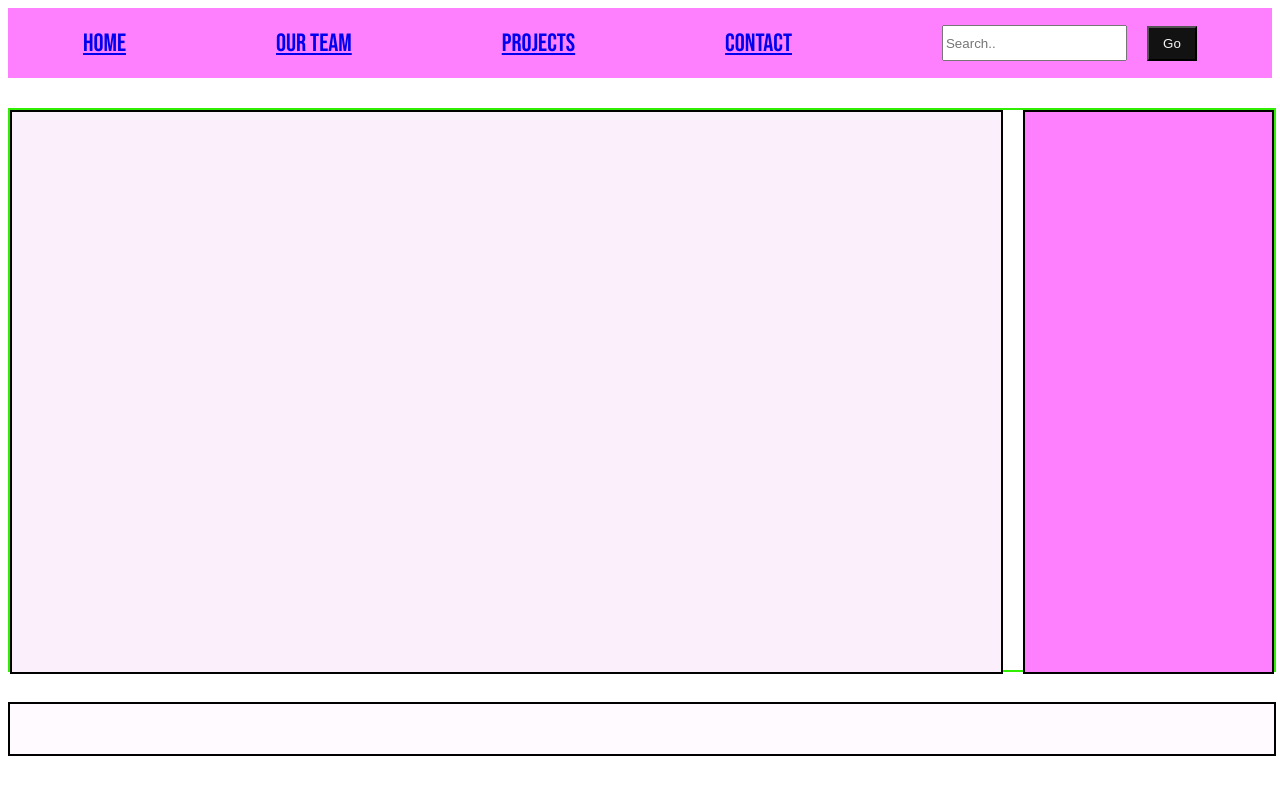
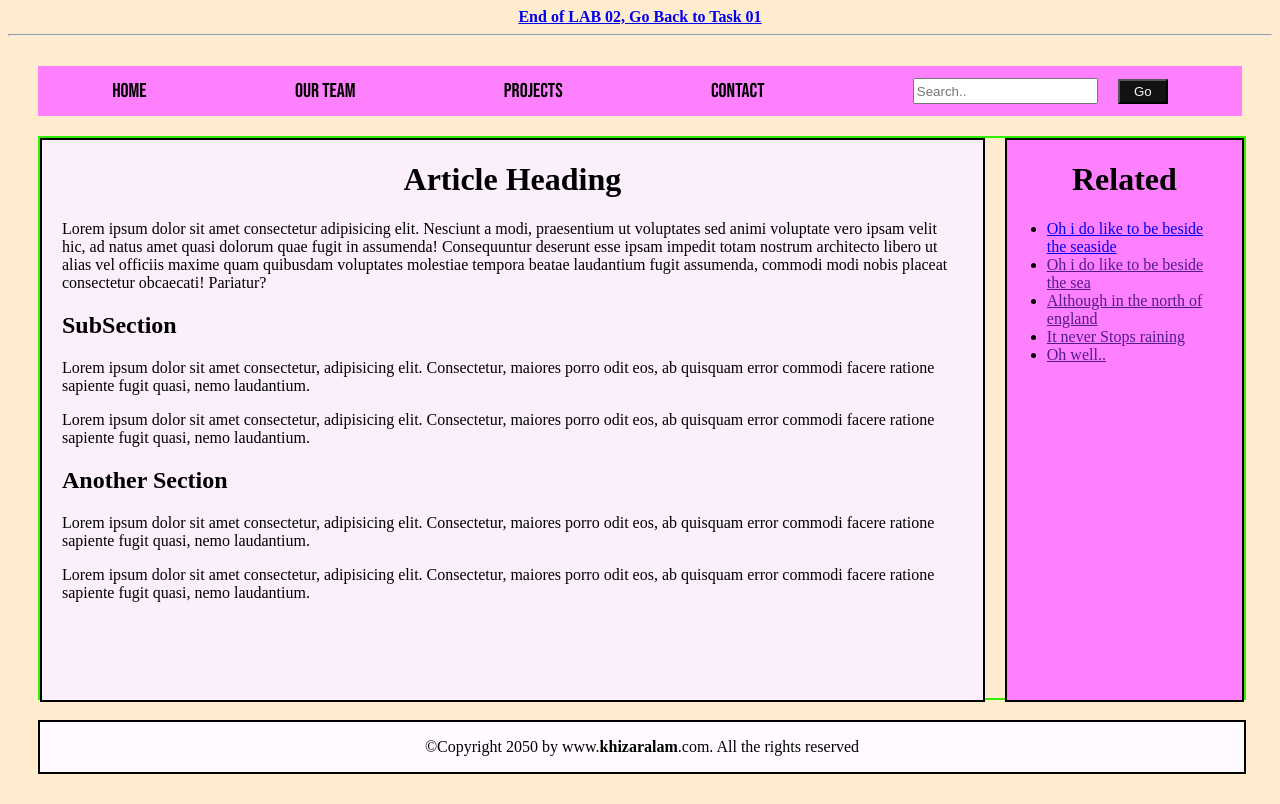
Before and after one commit to KhizarAlam20/6th-Semester, a plain HTML site: page WE LAB/K213868_LAB_2_Khizar_Alam/K213868_LAB_2_Khizar_Alam/html_files/k213868_task_08.html in a window 1280 px wide. Drawn offline with Linux system fonts and the light colour scheme.

Commit message:
Q8 finished- Lab 2

```diff
--- a/WE LAB/K213868_LAB_2_Khizar_Alam/K213868_LAB_2_Khizar_Alam/html_files/k213868_task_08.css
+++ b/WE LAB/K213868_LAB_2_Khizar_Alam/K213868_LAB_2_Khizar_Alam/html_files/k213868_task_08.css
@@ -1,34 +1,37 @@
-/* body {
-    font-family: "Bebas Neue", sans-serif;
-    font-weight: 400;
-    font-style: normal;
-} */
+body {
+   background-color: blanchedalmond;
+}
 
 .navBar{
     background-color: #FF80FF;
-    height: 70px;
-    font-size: 25px;
+    height: 50px;
+    font-size: 20px;
     /* display: flex;
     justify-content: space-evenly; */
     font-family: "Bebas Neue", sans-serif;
     font-weight: 400;
     align-items: center;
+    /* text-decoration: none; */
     align-content: center;
     font-style: normal;
 }
 
 .container{
     /* border: 2px solid black; */
-    height: 70px;
+    height: 50px;
     display: flex;
     justify-content: space-around;
     align-content: center;
     align-items: center;
 }
 
+.cont{
+        margin: 30px;
+}
+
 .search{
     /* border: 2px solid black; */
-    height: 30px;
+    height: 20px;
 }
 .search-b{
     /* border: 2px solid black; */
@@ -39,7 +42,7 @@
 }
 
 .search-btn{
-    height: 35px;
+    height: 25px;
     width: 50px;
     /* border: 2px solid black; */
     background-color: rgb(19, 18, 18);
@@ -47,11 +50,13 @@
     color: whitesmoke;
 }
 
-
+.link{
+    color: black;
+}
 .main{
     border: 2px solid rgb(49, 238, 2);
    /* padding-top: 30px; */
-   margin-top: 30px;
+   margin-top: 20px;
     height: 70vh;
     display:flex;
     width: 100%;
@@ -65,6 +70,9 @@
     border: 2px solid black;
 }
 
+.list{
+    margin-right: 30px;
+}
 
 .second{
     height: 100%;
@@ -75,10 +83,15 @@
 }
 
 
+.parag{
+    margin-left: 20px;
+    margin-right: 20px;
+}
+
 .footer{
     border: 2px solid black;
     background-color:  #fffaff;
-    margin-top: 30px;
+    margin-top: 20px;
     width: 100%;
     height: 50px;
 }
--- a/WE LAB/K213868_LAB_2_Khizar_Alam/K213868_LAB_2_Khizar_Alam/html_files/k213868_task_08.html
+++ b/WE LAB/K213868_LAB_2_Khizar_Alam/K213868_LAB_2_Khizar_Alam/html_files/k213868_task_08.html
@@ -15,13 +15,29 @@
     <title>www.khizaralam.com</title>
 </head>
 <body>
+    <header>
+        <center>
+            <a href="k213868_task_01.html">
+                <b>
+                   End of LAB 02, Go Back to Task 01
+                </b>
+            </a>
+            <br>
+            <hr>
+        </center>
+    </header>
+
+
+    <div class="cont">
+
+
    <header>
        <nav class="navBar">
             <div class="container">
-                <a class="link" href="https://www.google.com">Home</a>
-                <a class="link" href="https://www.google.com">Our Team</a>
-                <a class="link" href="https://www.google.com">Projects</a>
-                <a class="link" href="https://www.google.com">Contact</a>
+                <a class="link" href="https://www.google.com" style="text-decoration: none;">Home</a>
+                <a class="link" href="https://www.google.com" style="text-decoration: none;">Our Team</a>
+                <a class="link" href="https://www.google.com" style="text-decoration: none;">Projects</a>
+                <a class="link" href="https://www.google.com" style="text-decoration: none;">Contact</a>
 
                 <div class="search-b">
                     <input class="search" type="text" placeholder="Search..">
@@ -34,18 +50,59 @@
 
    <div class="main">
         <div class="first">
+            <div class="parag">
+                <h1 style="text-align: center;font-family: Lucida Calligraphy;"><b>Article Heading</b></h1>
+                <p>Lorem ipsum dolor sit amet consectetur adipisicing elit. Nesciunt a modi, praesentium ut voluptates
+                    sed
+                    animi voluptate vero ipsam velit hic, ad natus amet quasi dolorum quae fugit in assumenda!
+                    Consequuntur deserunt esse ipsam impedit totam nostrum architecto libero ut alias vel officiis
+                    maxime
+                    quam quibusdam voluptates molestiae tempora beatae laudantium fugit assumenda, commodi modi nobis
+                    placeat consectetur obcaecati! Pariatur?</p>
+                <h2 style="font-family: Lucida Calligraphy;">SubSection</h2>
+                <p>Lorem ipsum dolor sit amet consectetur, adipisicing elit. Consectetur, maiores porro odit eos, ab
+                    quisquam error commodi facere ratione sapiente fugit quasi, nemo laudantium.</p>
+                <!-- <br> -->
+                <p>Lorem ipsum dolor sit amet consectetur, adipisicing elit. Consectetur, maiores porro odit eos, ab
+                    quisquam error commodi facere ratione sapiente fugit quasi, nemo laudantium.</p>
+                <h2 style="font-family: Lucida Calligraphy;">Another Section</h2>
+                <p>Lorem ipsum dolor sit amet consectetur, adipisicing elit. Consectetur, maiores porro odit eos, ab
+                    quisquam error
+                    commodi facere ratione sapiente fugit quasi, nemo laudantium.</p>
 
+                <p>Lorem ipsum dolor sit amet consectetur, adipisicing elit. Consectetur, maiores porro odit eos, ab
+                    quisquam error
+                    commodi facere ratione sapiente fugit quasi, nemo laudantium.</p>
+            </div>
         </div>
 
         <div class="second">
+                <h1 style="text-align: center;font-family: Lucida Calligraphy;">Related</h1>
+
+                <div class="list">
+                    <ul>
+                        <li><a href="none" >Oh i do like to be beside the seaside</a></li>
+                        <li><a href="">Oh i do like to be beside the sea</a></li>
+                        <li><a href="">Although in the north of england</a></li>
+                        <li><a href="">It never Stops raining</a></li>
+                        <li><a href="">Oh well..</a></li>
+                    </ul>
+                </div>
 
         </div>
    </div>
 
     <footer>
+        <center>
+
+
         <div class="footer">
+            <p>&copy;Copyright 2050 by www.<b>khizaralam</b>.com. All the rights reserved</p>
+        </div>
 
-        </div>
+    </center>
     </footer>
+
+</div>
 </body>
 </html>
```
